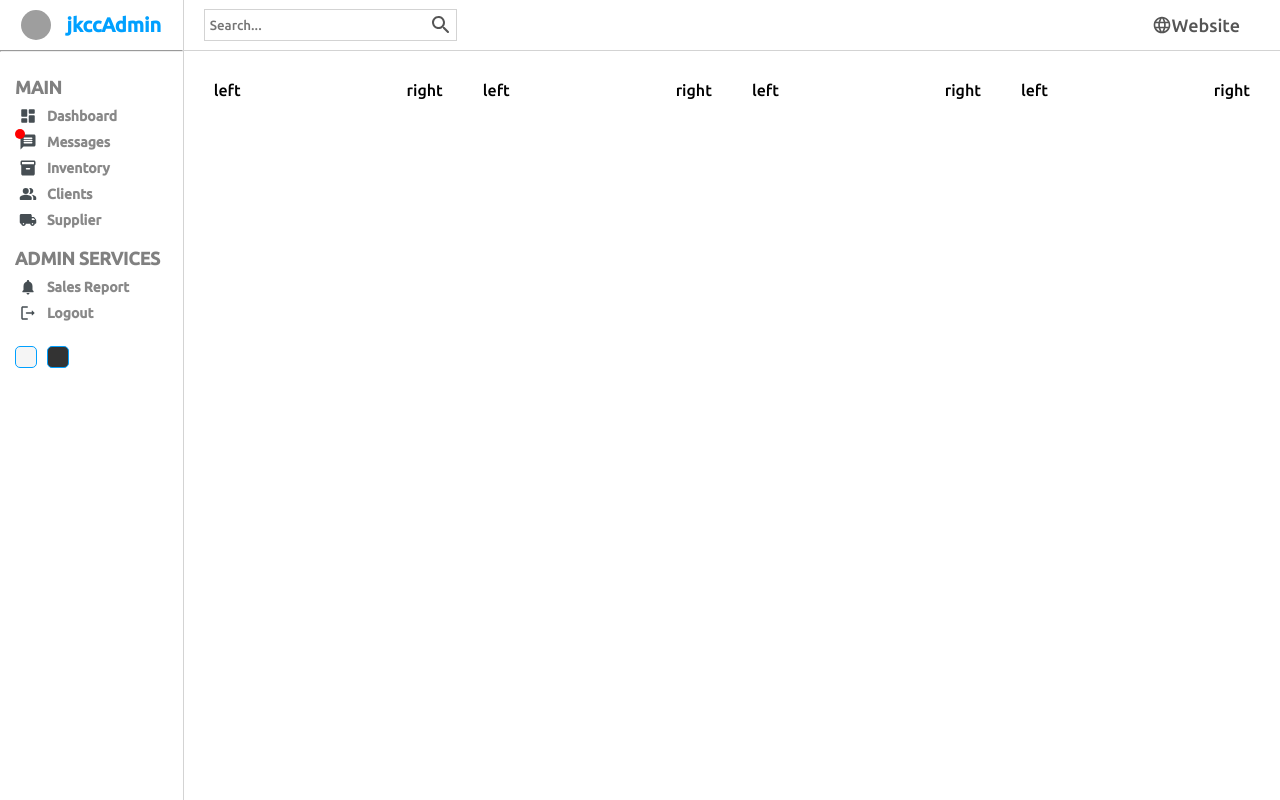
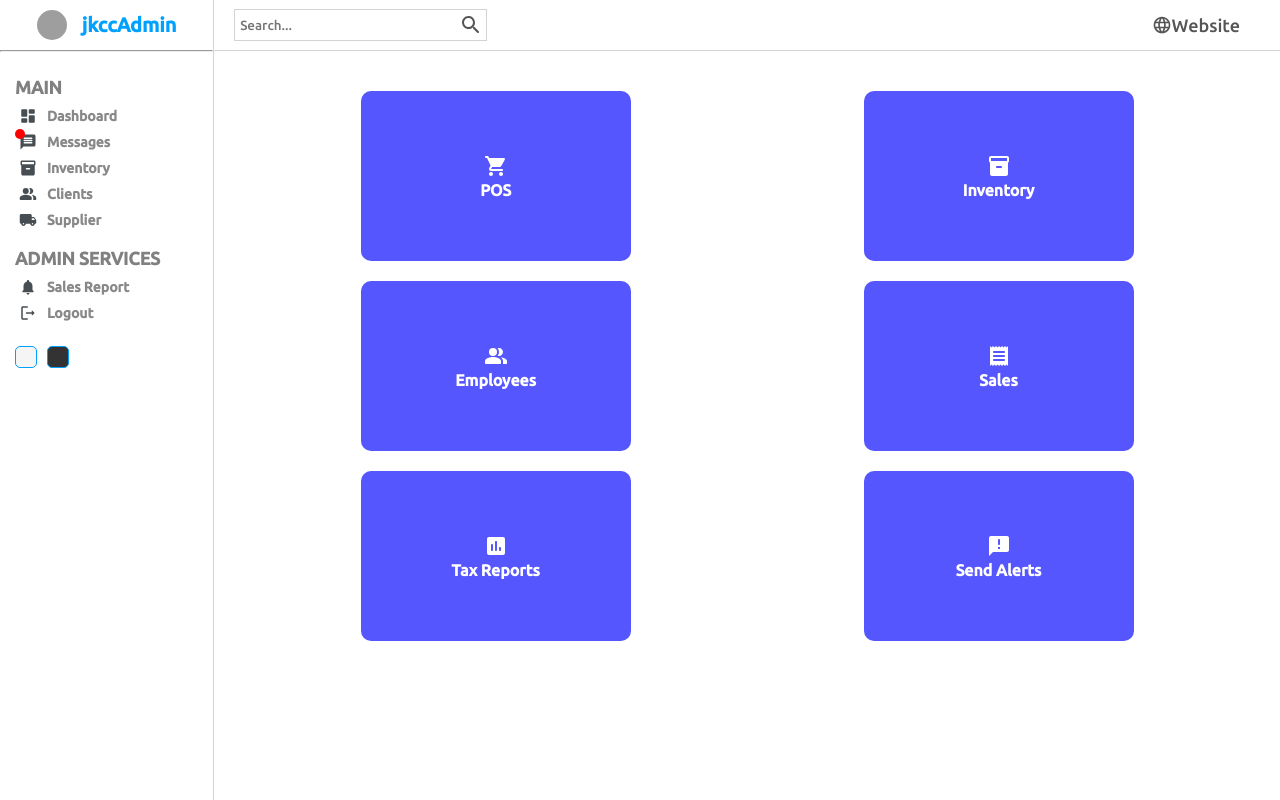
Before and after one commit to jasperlawrencee/jkcc-supersystem, a React (Create React App) app: page /home in a window 1280 px wide. Built offline with nearby package versions, Linux system fonts and the light colour scheme; grey boxes are pictures that could not be loaded.

Commit message:
widgets added

```diff
--- a/src/components/widget/Widget.jsx
+++ b/src/components/widget/Widget.jsx
@@ -1,11 +1,66 @@
 import React from 'react'
 import './widget.scss'
+import ShoppingCartRoundedIcon from '@mui/icons-material/ShoppingCartRounded';
+import Inventory2RoundedIcon from '@mui/icons-material/Inventory2Rounded';
+import PeopleAltRoundedIcon from '@mui/icons-material/PeopleAltRounded';
+import ReceiptRoundedIcon from '@mui/icons-material/ReceiptRounded';
+import AssessmentRoundedIcon from '@mui/icons-material/AssessmentRounded';
+import AnnouncementRoundedIcon from '@mui/icons-material/AnnouncementRounded';
 
-const Widget = () => {
+const Widget = ({type}) => {
+  let data;
+
+switch(type){
+  case "pos":
+    data = {
+      title: "POS",
+      icon: <ShoppingCartRoundedIcon className='icon' />,
+    };
+    break;
+  case "inventory":
+    data = {
+      title: "Inventory",
+      icon: <Inventory2RoundedIcon className='icon' />,
+    };
+    break;
+  case "employees":
+      data = {
+        title: "Employees",
+        icon: <PeopleAltRoundedIcon className='icon' />,
+      };
+      break;
+  case "sales":
+      data = {
+        title: "Sales",
+        icon: <ReceiptRoundedIcon className='icon' />,
+      };
+      break;
+  case "tax":
+      data = {
+        title: "Tax Reports",
+        icon: <AssessmentRoundedIcon className='icon' />,
+      };
+      break;
+  case "alert":
+      data = {
+        title: "Send Alerts",
+        icon: <AnnouncementRoundedIcon className='icon' />,
+      };
+      break;
+  default:
+      break;
+}
+
   return (
     <div className='widget'>
-      <div className="left">left</div>
-      <div className="right">right</div>
+      <div className="top">
+        <div className="icon">
+          {data.icon}
+        </div>
+      </div>
+      <div className="bot">
+        {data.title}
+      </div>
     </div>
   )
 }
--- a/src/components/widget/widget.scss
+++ b/src/components/widget/widget.scss
@@ -1,10 +1,14 @@
 .widget{
     display: flex;
-    justify-content: space-between;
+    align-items: center;
+    flex-direction: column;
+    justify-content: center;
     flex: 1;
     padding: 10px;
-    box-shadow: 10px 0px 61px -23px rgba(0,0,0,0.61);
-    -webkit-box-shadow: 10px 0px 61px -23px rgba(0,0,0,0.61);
-    -moz-box-shadow: 10px 0px 61px -23px rgba(0,0,0,0.61);
+    background-color: rgb(86, 86, 255);
+    color: white;
     border-radius: 10px;
+    height: 150px;
+    width: 250px;
+    font-weight: bold;
 }
--- a/src/pages/home/home.jsx
+++ b/src/pages/home/home.jsx
@@ -3,6 +3,7 @@ import Navbar from '../../components/navbar/Navbar'
 import Sidebar from '../../components/sidebar/Sidebar'
 import Widget from '../../components/widget/Widget'
 import "./home.scss"
+//asdasd
 
 const Home = () => {
   return (
@@ -11,10 +12,12 @@ const Home = () => {
       <div className="homeContainer">
         <Navbar/>
         <div className="widgets">
-          <Widget/>
-          <Widget/>
-          <Widget/>
-          <Widget/>
+          <Widget type="pos"/>
+          <Widget type="inventory"/>
+          <Widget type="employees"/>
+          <Widget type="sales"/>
+          <Widget type="tax"/>
+          <Widget type="alert"/>
         </div>
       </div>
     </div>
--- a/src/pages/home/home.scss
+++ b/src/pages/home/home.scss
@@ -1,13 +1,16 @@
 .home{
     display: flex;
+
     .homeContainer{
         // background-color: rgb(42, 110, 110);
-        flex: 6;
+        flex: 5;
 
         .widgets{
-            display: flex;
-            padding: 20px;
-            gap: 20px;
+            display: grid;
+            grid-template-columns: 1fr 1fr;
+            padding: 40px;
+            grid-gap: 20px;
+            justify-items: center;
         }
     }
 }
```
